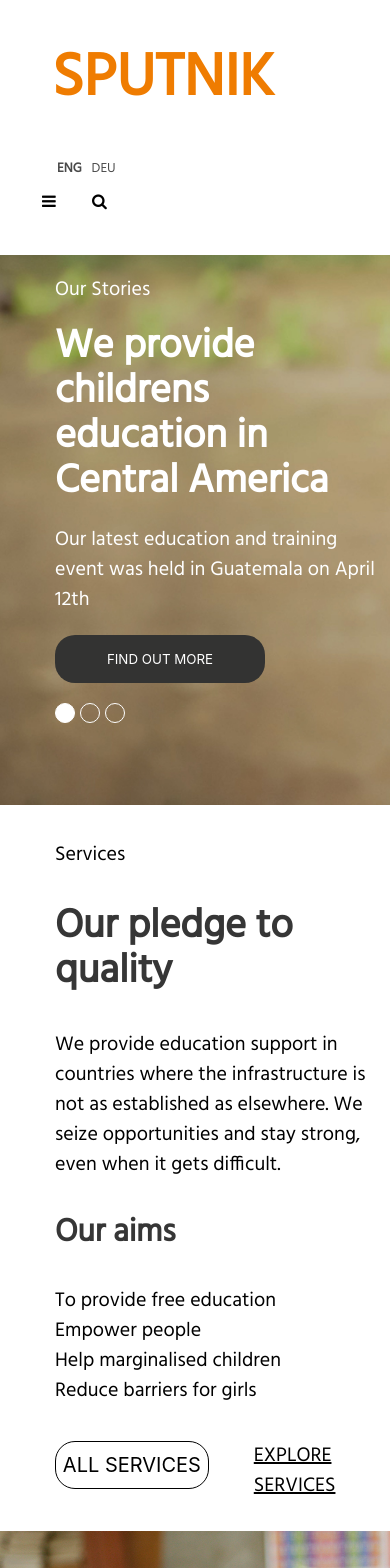
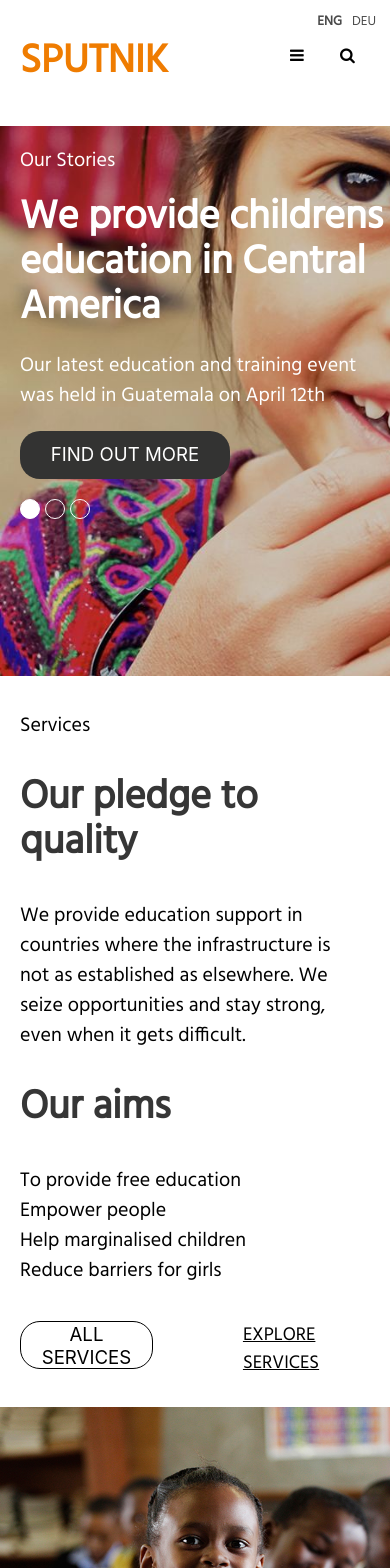
Before and after one commit to Richard-Thompson/sputnik, a React app: page / in a window 390 px wide. Shown: the top 1568 px of the page. Built offline with nearby package versions, Linux system fonts and the light colour scheme.

Commit message:
perfecting the tech test, aligning text, adding cursor pointers and removing borders

```diff
--- a/src/components/Nav.js
+++ b/src/components/Nav.js
@@ -3,20 +3,23 @@ import React, {Component} from 'react';
 import '../css/Nav.css';
 
 class Nav extends Component {
-  constructor(props) {
+  constructor (props) {
     super(props);
     this.state = {
-      navDisplay:false
-    }
+      navDisplay:false,
+      searchDisplay:false
+    };
     this.handleHamburgerDisplay = this.handleHamburgerDisplay.bind(this);
+    this.handleSearchDisplay = this.handleSearchDisplay.bind(this);
   }
   render () {
     return (
+      <div>
       <nav className="columns">
           <div className="column is-4 logo">
             <h1 className="title is-3">SPUTNIK</h1>
           </div>
-          <div className="column is-8 main">
+          <div className="column is-9.5 main">
             <div className="language">
               <p>ENG</p>
               <p>DEU</p>
@@ -30,10 +33,19 @@ class Nav extends Component {
               <div onClick={this.handleHamburgerDisplay}>
                 <i className="hamburgerMenu fa fa-bars is large"></i>
               </div>
-              <i className="fa fa-search is-large"></i>
+              <div className="search-wrapper">
+                <input className={this.state.searchDisplay ? 'search-out search-box' : 'search-in search-box'}></input>
+                <i onClick={this.handleSearchDisplay} className=" fa fa-search is-large"></i>
+              </div>
+            </div>
+              <div className="search-wrapper-mobile">
+                <input className={this.state.searchDisplay ? 'search-out' : 'search-in'}></input>
+              </div>
+          </div>
 
-            </div>
-            {this.state.navDisplay ?
+      </nav>
+
+       {this.state.navDisplay ?
               <div>
               <p className="column hamburgerTab">ABOUT US</p>
               <p className="column hamburgerTab" >OUR WORK</p>
@@ -41,17 +53,20 @@ class Nav extends Component {
               <p className="column hamburgerTab">CAREER</p>
               <p className="column hamburgerTab">CONTACT US</p> </div> :
               null}
+      </div>
+    );
+  }
 
-          </div>
-
-      </nav>
-    )
+  handleSearchDisplay () {
+    this.setState({
+      searchDisplay: !this.state.searchDisplay
+    });
   }
 
   handleHamburgerDisplay () {
     this.setState({
       navDisplay: !this.state.navDisplay
-    })
+    });
   }
 }
 
--- a/src/components/Services.js
+++ b/src/components/Services.js
@@ -8,7 +8,7 @@ class Services extends Component {
         <div className="services-content">
           <p>Services</p>
           <h1 className="services-title title is-2">Our pledge to quality</h1>
-          <p>We provide education support in countries where the infrastructure is not as established as elsewhere. We seize opportunities and stay strong, even when it gets difficult.</p>
+          <p className="services-main">We provide education support in countries where the infrastructure is not as established as elsewhere. We seize opportunities and stay strong, even when it gets difficult.</p>
           <h3 className="services-title title is-3">Our aims</h3>
           <div className="aims">
             <div>
--- a/src/css/Nav.css
+++ b/src/css/Nav.css
@@ -8,10 +8,11 @@
   justify-content: center;
   align-items: center;
   max-width: 500px;
+  margin-left: 250px;
+  padding: 0 !important;
 }
 
 nav {
-  justify-content: center;
   align-items: center;
 }
 
@@ -19,7 +20,7 @@ nav div h1 {
   display: flex;
   justify-content: flex-start;
   white-space: nowrap;
-  margin: 20px !important;
+  margin: 20px 0 !important;
   color: #ef7c01 !important;
   font-weight: 600 !important;
   margin-top: 35px !important;
@@ -35,16 +36,17 @@ nav div h1 {
 }
 
 .main {
-  max-width: 700px;
+  max-width: 1000px;
 }
 
 .tabs .tab {
   text-align: right;
-  font-size: 13pt;
+  font-size: 14pt;
+  cursor: pointer;
 }
 
-.tabs .tab:hover{
- text-decoration: underline;
+.tabs .tab:hover {
+  color:grey;
 }
 
 i {
@@ -52,6 +54,11 @@ i {
   width: 50px;
   height: 50px;
   margin-top: 15px;
+  cursor: pointer;
+}
+
+.language{
+  cursor: pointer;
 }
 
 .language p:first-child {
@@ -61,57 +68,155 @@ i {
 
 .hamburgerMenu {
   width: 50px;
-  height:50px;
-  color:black;
+  height: 50px;
+  color: black;
 }
 
-div .hamburgerMenu span {
-  border-bottom: 2px solid black;
-  width: 50px;
+.hamburgerTab {
+  margin-left: 20px;
+  text-align: left;
+  font-size: 13pt;
 }
 
-.hamburgerTab{
-  margin-left:30px;
-  text-align:left;
-  font-size: 13pt;
+.hamburgerTab:hover{
+  color:grey;
 }
-@media only screen and (max-width:1550px){
-  nav{
+
+.search-wrapper {
+  justify-content: flex-end !important;
+}
+
+.search-in {
+  width: 0px;
+  height: 40px;
+  margin-top: 5px;
+  border-radius: 10px;
+  border: 1px solid white;
+  transition: width 4s ease, border-color 4s ease;
+}
+
+.search-out {
+  width: 180px;
+  height: 40px;
+  margin-top: 5px;
+  border-radius: 10px;
+  border: 1px solid black;
+  transition: width 4s ease, border-color 4s ease;
+}
+
+.search-wrapper:focus .search-in{
+  width: 180px;
+  border: 1px solid black !important;
+}
+
+.search-wrapper:focus .search-out{
+  width: 0;
+  border: 1px solid white !important;
+}
+
+.search-wrapper-mobile:focus .search-in{
+  width: 180px;
+  border: 1px solid black !important;
+}
+
+.search-wrapper-mobile:focus .search-out{
+  width: 0;
+  border: 1px solid white !important;
+}
+
+@media only screen and (max-width:1550px) {
+  nav {
     justify-content: flex-start;
   }
-  .logo{
-    margin-left:20px;
+  .logo {
+    margin-left: 150px;
+    width: 20% !important;
+  }
+  nav div h1 {
+    font-size: 30pt !important;
+  }
+  .main {
+    padding-left: 20px !important;
   }
 }
-@media only screen and (max-width:1250px){
-  .logo{
-    margin-left:20px;
-  }
-  nav{
-    justify-content: flex-start;
+
+@media only screen and (max-width:1100px) {
+  .logo {
+    margin-left: 100px;
   }
 }
-@media only screen and (max-width:860px){
-  .tab{
+@media only screen and (max-width:1000px) {
+.tab {
     display: none !important;
   }
   nav {
     display: flex;
-    flex-direction: column;
-    align-items: flex-start;
+    flex-direction: row;
   }
-  .tabs{
-    justify-content: flex-start !important;
-    margin-left:30px !important;
+  .tabs {
+    justify-content: flex-end !important;
   }
   .language {
-    justify-content: flex-start;
-    margin-left: 45px !important;
+    justify-content: flex-end;
+  }
+  .main {
+    margin-bottom: 5px;
+    padding-right: 0 !important;
+    width: 100%;
+  }
+  .title {
+    font-size: 30pt !important;
+    font-weight: 600 !important;
+    width: 100%;
+    margin-right: 20px !important;
+  }
+  nav div h1 {
+    margin: 0 !important;
+  }
+  .hamburgerTab{
+    margin-left:90px;
+  }
+}
+@media only screen and (max-width:860px) {
+  .logo {
+    margin-left: 20px;
+  }
+  .hamburgerTab{
+    margin-left:10px;
   }
 }
 
-@media only screen and (min-width:860px){
-  .hamburgerMenu{
+@media only screen and (min-width:1000px) {
+  .hamburgerMenu {
     display: none !important;
   }
 }
+
+@media only screen and (min-width:460px) {
+  .search-wrapper-mobile {
+    display: none
+  }
+}
+
+@media only screen and (max-width:460px) {
+  .search-box{
+    display: none;
+  }
+  i {
+    height: 20px !important;
+  }
+  input {
+    height: 28px !important;
+    margin-right: 15px !important;
+  }
+  .tabs {
+    margin-bottom: 10px !important;
+  }
+  .search-wrapper-mobile {
+    display: flex;
+    justify-content: flex-end;
+    align-items: center;
+    top: 10px !important;
+    height: 30px;
+  }
+}
--- a/src/css/Services.css
+++ b/src/css/Services.css
@@ -1,13 +1,13 @@
 .services-content {
-  max-width: 850px;
   position: relative;
-  margin: 0 auto;
+  width: 60%;
 }
 
 .services-content>* {
   width: 60%;
-  margin: 0 auto;
-  margin-top: 35px;
+  margin: 35px 0;
+  margin-left: 250px;
+  margin-right: 10px !important;
   color: black;
 }
 
@@ -16,7 +16,7 @@
 }
 
 .services-content p {
-  font-size: 15pt;
+  font-size: 18pt;
 }
 
 .aims {
@@ -35,11 +35,12 @@
 }
 
 .services-section :first-child {
-  margin-right: 45px;
+  margin-right: 90px;
 }
 
 .services-section p {
   text-decoration: underline;
+  cursor: pointer;
 }
 
 .services-button {
@@ -53,6 +54,10 @@
   flex-direction: row;
 }
 
+.services-image {
+  width: 40%;
+}
+
 .services-image img {
   width: 100%;
   height: 100%;
@@ -60,19 +65,17 @@
 
 @media only screen and (max-width:1550px) {
   .services-content {
-    margin-left: 55px !important;
+    margin-left: 150px !important;
+    width: 60%;
   }
   .services-content>* {
     margin: 0;
     margin-top: 35px;
-    width:90%;
+    width: 90%;
   }
 }
 
 @media only screen and (max-width:1100px) {
-  .services-content {
-    width: 50%;
-  }
   .services-content>* {
     width: 90%;
     margin-top: 35px;
@@ -80,18 +83,22 @@
   .services-image {
     width: 50%;
   }
-}
-
-@media only screen and (max-width:900px) {
   .services-wrapper {
     display: flex;
     flex-direction: column;
   }
   .services-content {
     width: 90%;
+    margin-left: 100px !important;
   }
   .services-image {
     width: 100%;
+  }
+}
+
+@media only screen and (max-width:860px) {
+  .services-content {
+    margin-left: 20px !important;
   }
 }
 
@@ -101,3 +108,15 @@
     flex-direction: column;
   }
 }
+
+@media only screen and (max-width:495px) {
+  .services-content p {
+    font-size: 15pt;
+  }
+  button{
+    font-size: 14pt !important;
+  }
+  .services-section p{
+    font-size: 14pt !important;
+  }
+}
--- a/src/css/Stories.css
+++ b/src/css/Stories.css
@@ -1,68 +1,111 @@
-.hero-image{
+.hero-image {
   background-image: url('../../public/images/our-stories.jpg');
-  height:550px;
+  height: 550px;
   background-repeat: no-repeat;
   background-size: cover;
   margin: 0 auto;
   display: flex;
   flex-direction: column;
 }
-.content-wrapper{
-  margin:0 auto;
+
+.content-wrapper {
+  margin-left: 250px;
 }
-div .content-wrapper >*{
-  margin-top:35px;
-  max-width:1130px;
-  width:70%;
-  color:white;
+
+div .content-wrapper>* {
+  margin-top: 35px;
+  max-width: 930px;
+  width: 70%;
+  color: white;
 }
-.banner-title{
-  margin-bottom:0 !important;
-  font-size: 40pt !important;;
+
+.banner-title {
+  margin-bottom: 0 !important;
+  font-size: 40pt !important;
+  ;
 }
-.content-wrapper p{
- font-size:20pt !important;
+
+.content-wrapper p {
+  font-size: 22pt !important;
 }
-button{
-  width:210px !important;
-  height:48px !important;
+
+button {
+  width: 210px !important;
+  height: 48px !important;
   background-color: #333332;
   border-radius: 20px;
   border: none;
+  cursor: pointer;
 }
-.circles{
+
+.circles {
   display: flex;
   flex-direction: row;
   margin-top: 20px !important;
 }
-.circle:first-child{
+
+.circle:first-child {
   background-color: white;
 }
-.circle{
+
+.circle {
   border-radius: 50%;
   border: 1px solid white;
-  margin-right:5px;
-  height:20px;
-  width:20px;
+  margin-right: 5px;
+  height: 20px;
+  width: 20px;
 }
-@media only screen and (max-width:1550px){
-  .content-wrapper{
-    margin-left:55px;
+
+@media only screen and (max-width:1550px) {
+  .content-wrapper {
+    margin-left: 150px;
   }
 }
-@media only screen and (max-width:700px){
-  div .content-wrapper >*{
-    width:100%;
+
+@media only screen and (max-width:1100px) {
+  .content-wrapper {
+    margin-left: 100px;
   }
 }
-@media only screen and (max-width:495px){
-  .content-wrapper p{
+
+@media only screen and (max-width:860px) {
+  .content-wrapper {
+    margin-left: 20px;
+  }
+  .content-wrapper p {
+    font-size: 15pt;
+  }
+  .banner-title {
+    font-size: 25pt !important;
+  }
+  button {
+    font-size: 15pt;
+  }
+  .hero-image {
+    background-image: url('../../public/images/our-stories-cropped.jpg');
+    height: 550px;
+    background-repeat: no-repeat;
+    background-size: cover;
+    margin: 0 auto;
+    display: flex;
+    flex-direction: column;
+  }
+}
+
+@media only screen and (max-width:700px) {
+  div .content-wrapper>* {
+    width: 100%;
+  }
+}
+
+@media only screen and (max-width:495px) {
+  .content-wrapper p {
     font-size: 15pt !important;
   }
-  .banner-title{
+  .banner-title {
     font-size: 30pt !important;
   }
-  div .content-wrapper >*{
-    margin-top:20px !important;
+  div .content-wrapper>* {
+    margin-top: 20px !important;
   }
 }
```
Also changed, not shown: public/images/our-stories-cropped.jpg (added), src/css/index.css (line endings or trailing spaces).
